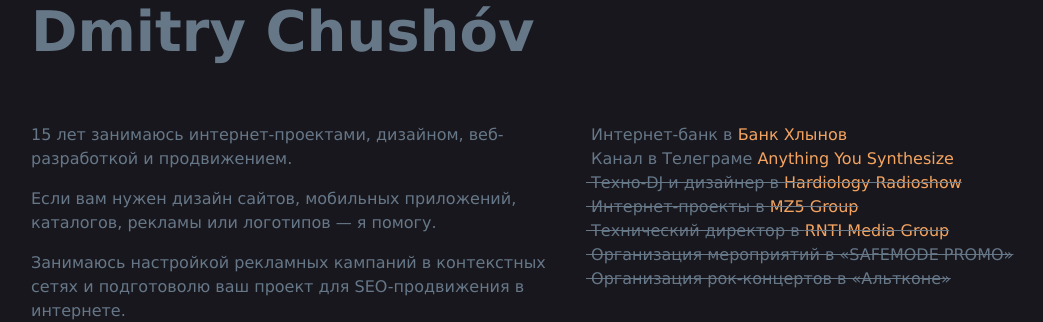
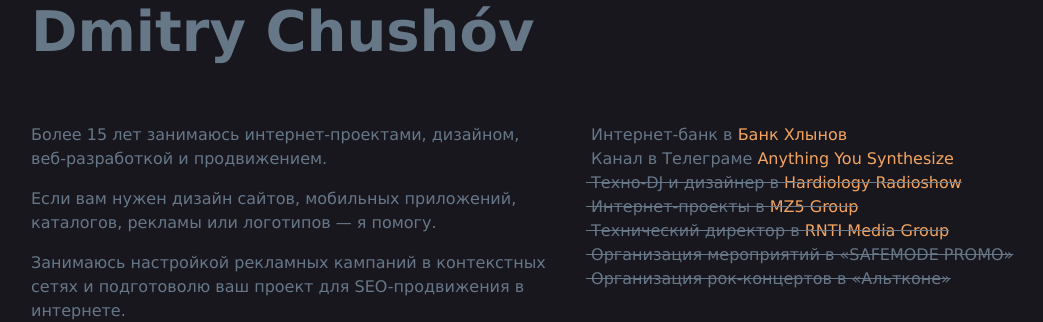
Before and after one commit to chushov/py-personal-blog, a Django app: page / in a window 1280 px wide. Shown: the part 108-430 px from the top of the page, without its empty margins (69-1112 px from the left). Run offline with Django 3.2, Linux system fonts and the light colour scheme; data comes from the database, SQL or seed files in the repository; parts of the project's set-up code (start-up, migrations or seed data) failed here and were passed over; some libraries are stand-ins or nearby versions.

Commit message:
fix text

```diff
--- a/main/templates/main/index.html
+++ b/main/templates/main/index.html
@@ -16,7 +16,7 @@
     <div class="container">
         <div class="row">
             <div class="col-md-6">
-                <span class="descr"><p>15 лет занимаюсь интернет-проектами, дизайном, веб-разработкой и продвижением.</p></span>
+                <span class="descr"><p>Более 15 лет занимаюсь интернет-проектами, дизайном, веб-разработкой и продвижением.</p></span>
                 <span class="descr"><p>Если вам нужен дизайн сайтов, мобильных приложений, каталогов, рекламы или логотипов — я помогу.</p></span>
                 <span class="descr"><p>Занимаюсь настройкой рекламных кампаний в контекстных сетях и подготоволю ваш проект для SEO-продвижения в интернете.</p></span></br></br>
             </div>
```
